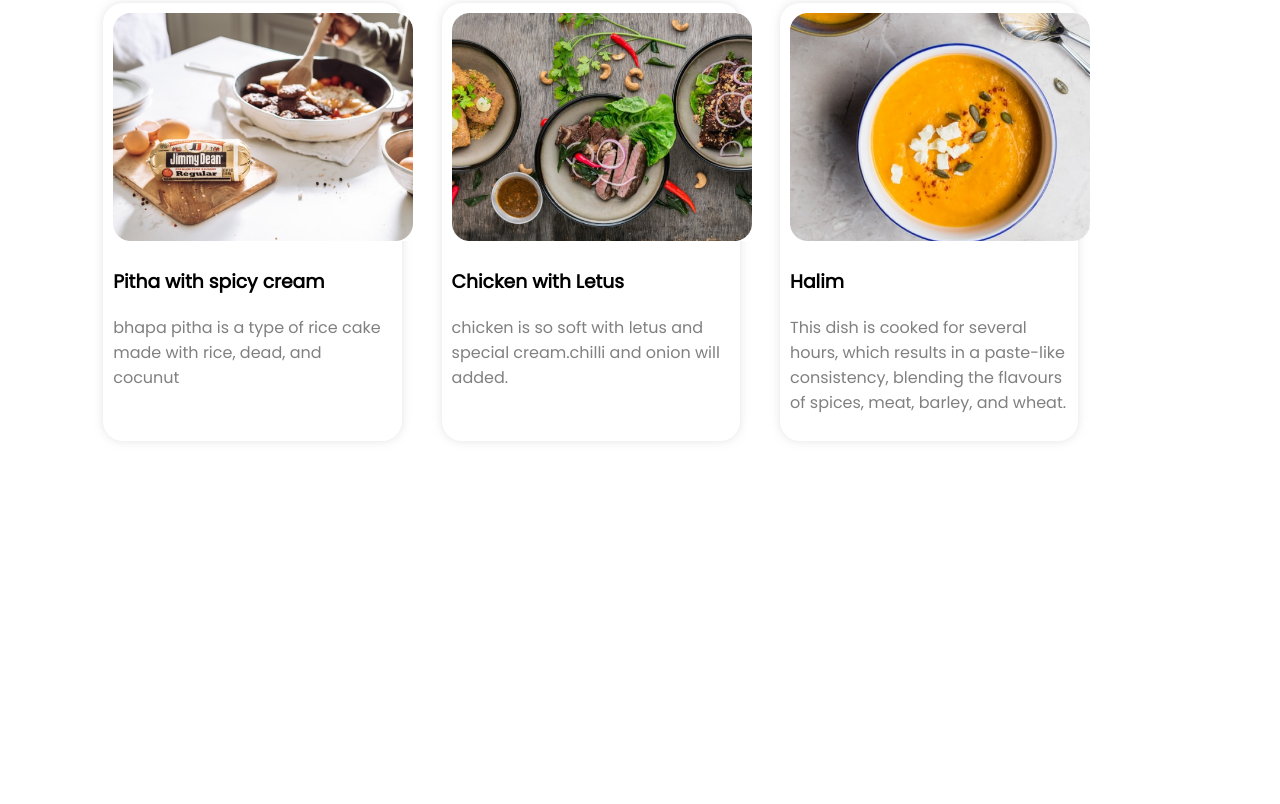
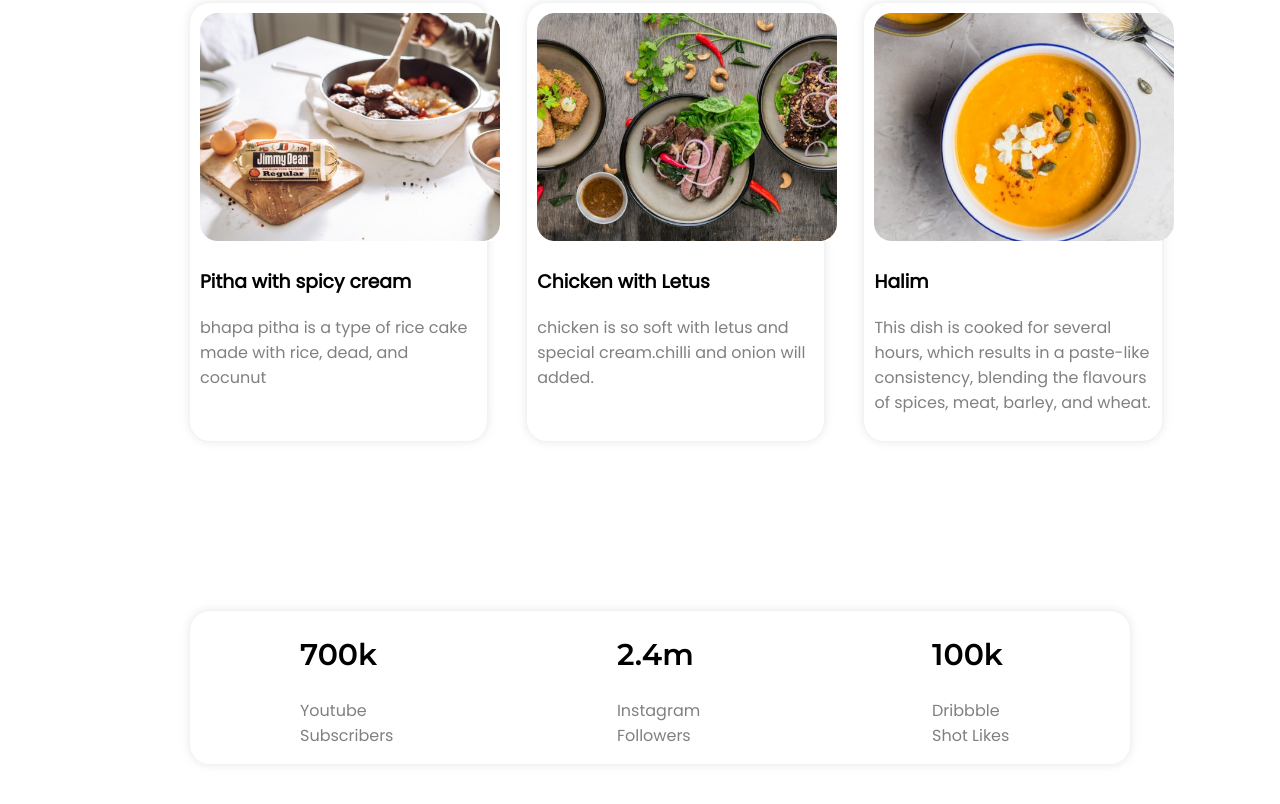
Before and after one commit to RayeemOmayeer/food-network, a plain HTML site: page index.html in a window 1280 px wide. Shown: the part 1604-2408 px from the top of the page. Before the commit the page ends 2148 px from the top, so only its background shows below. Drawn offline with Linux system fonts and the light colour scheme.

Commit message:
subscribers

```diff
--- a/index.html
+++ b/index.html
@@ -9,6 +9,9 @@
   <link rel="preconnect" href="https://fonts.googleapis.com">
   <link rel="preconnect" href="https://fonts.gstatic.com" crossorigin>
   <link href="https://fonts.googleapis.com/css2?family=Poppins&display=swap" rel="stylesheet">
+  <link rel="preconnect" href="https://fonts.googleapis.com">
+  <link rel="preconnect" href="https://fonts.gstatic.com" crossorigin>
+  <link href="https://fonts.googleapis.com/css2?family=Montserrat:wght@600&display=swap" rel="stylesheet">
 
 </head>
 <body>
@@ -59,6 +62,19 @@
     </div>
   </section>
 
-
+  <section class="subscribers">
+    <div class="subscribers-item">
+      <h2 class="black">700k</h2>
+      <p>Youtube Subscribers</p>
+    </div>
+    <div class="subscribers-item">
+      <h2 class="black">2.4m</h2>
+      <p>Instagram Followers</p>
+    </div>
+    <div class="subscribers-item">
+      <h2 class="black">100k</h2>
+      <p>Dribbble Shot Likes</p>
+    </div>
+  </section>
 </body>
 </html>
--- a/style.css
+++ b/style.css
@@ -58,6 +58,7 @@ p{
 }
 .my-recipies{
   margin: 6.5%;
+  margin-left: 170px;
 }
 .my-recipies-title{
   padding-top: 80px;
@@ -71,10 +72,28 @@ p{
 .item-card{
   box-shadow: 0 0 10px rgba(223, 222, 222, 0.842);
   border-radius: 20px;
-  width: 25%;
+  width: 27%;
   margin: 20px;
   padding: 10px;
 }
 .card-item-img{
   width: 300px;
 }
+
+.subscribers{
+  box-shadow: 0 0 10px rgba(223, 222, 222, 0.849);
+  display: flex;
+  margin: 150px;
+  margin-left: 190px;
+  border-radius: 20px;
+}
+
+.subscribers-item{
+  padding-right: 110px;
+  padding-left: 110px;
+}
+
+.black{
+  color: black;
+  font-family: 'Montserrat',sans-serif;
+}
```
